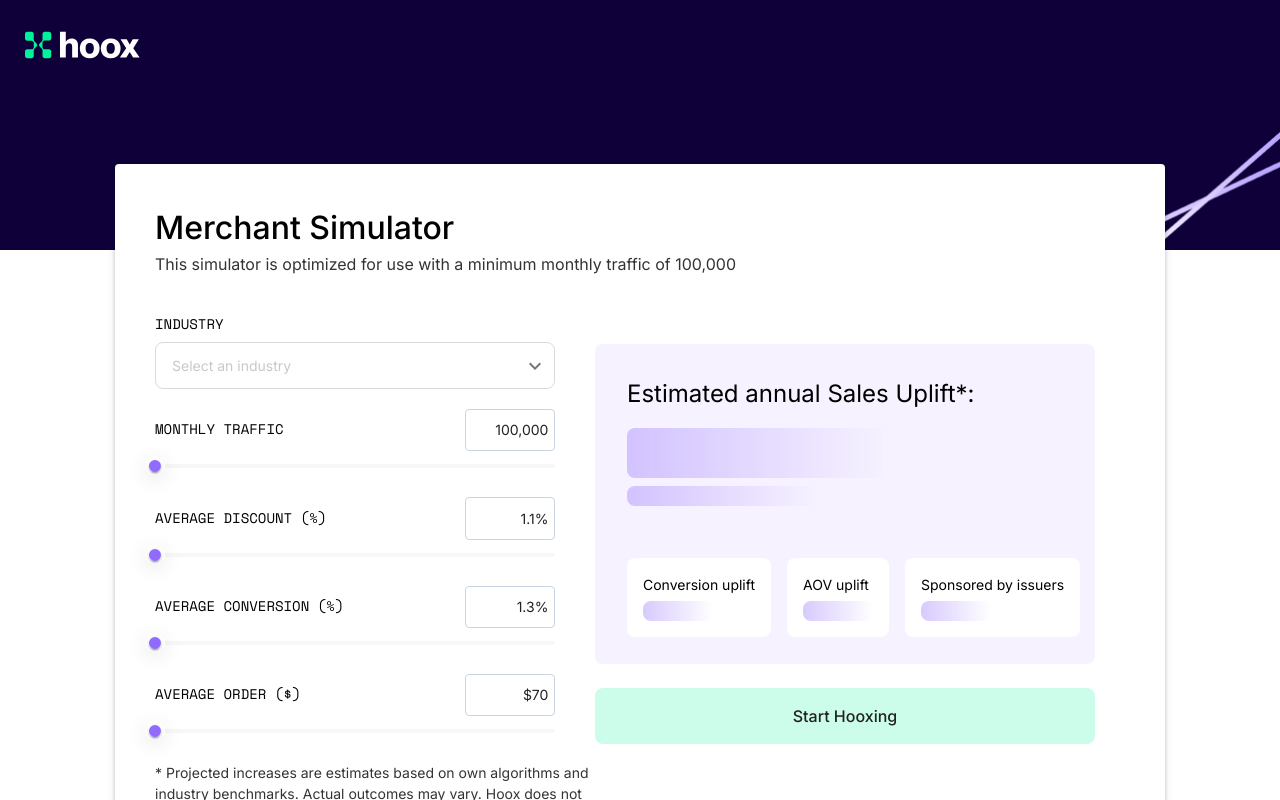
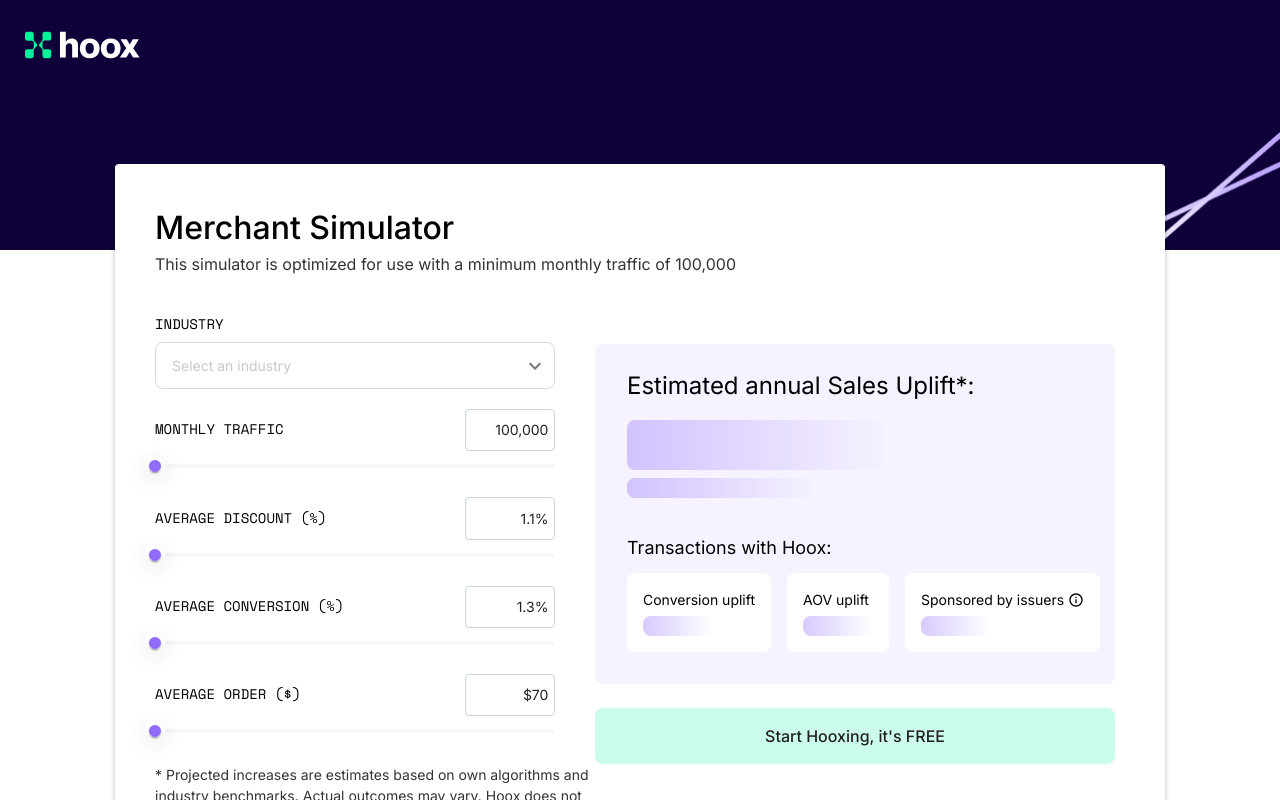
Before and after one commit to HooxPay/merchants-simulator, a Next.js app: page / in a window 1280 px wide. Both pictures are taken after a click on the button "Let’s Go!". Built offline with nearby package versions, Linux system fonts and the light colour scheme; what @mui/material-nextjs would draw is missing.

Commit message:
MS-40 - 41 update splash screen and simulator page
changed copy of splash screen title
changed copy of start hooxing button
added title to uplift section
added tooltip to sponsored uplift

```diff
--- a/src/components/MainScreenView/components/MerchantsSimulatorView/MerchantsSimulatorView.js
+++ b/src/components/MainScreenView/components/MerchantsSimulatorView/MerchantsSimulatorView.js
@@ -149,7 +149,7 @@
                     onClick={handleSubmit}
                     disabled={isLoading}
                   >
-                    Start Hooxing
+                    Start Hooxing, it's FREE
                   </StyledButton>
                 </Stack>
               </StyledRowContainer>
--- a/src/components/MainScreenView/components/MerchantsSimulatorView/components/SimulatorOutputSection/SimulatorOutputSection.js
+++ b/src/components/MainScreenView/components/MerchantsSimulatorView/components/SimulatorOutputSection/SimulatorOutputSection.js
@@ -7,19 +7,35 @@
   StyledBudgetTotal,
   StyledBudgetTotalSkeleton,
   StyledContainer,
+  StyledSubtitle,
   StyledTitle,
+  StyledToolTip,
   StyledUpliftAmount,
   StyledUpliftContainer,
   StyledUpliftContentContainer,
   StyledUpliftSkeleton,
   StyledUpliftTitle,
 } from './SimulatorOutputSection.styles';
+import { InfoOutlined } from '@mui/icons-material';
+import { Stack } from '@mui/material';
 
 const SimulatorOutputSection = forwardRef(({ isLoading, outputData }, ref) => {
   const renderUplift = (name, value) => {
     return (
       <StyledUpliftContentContainer>
-        <StyledUpliftTitle>{name}</StyledUpliftTitle>
+        <Stack direction={'row'} alignItems={'center'}>
+          <StyledUpliftTitle>{name}</StyledUpliftTitle>
+          {name === 'Sponsored by issuers' && (
+            <StyledToolTip
+              title={
+                'These are fully funded marketing budgets we will get for your store from card issuers.'
+              }
+              arrow
+            >
+              <InfoOutlined sx={{ fontSize: '1rem', marginLeft: '0.25rem' }} />
+            </StyledToolTip>
+          )}
+        </Stack>
         {isLoading ? (
           <StyledUpliftSkeleton variant='rectangular' width={70} height={20} />
         ) : (
@@ -30,7 +46,6 @@
   };
   return (
     <StyledContainer ref={ref}>
-
       <StyledTitle>Estimated annual Sales Uplift*:</StyledTitle>
 
       <StyledBudgetSummaryContainer>
@@ -57,6 +72,7 @@
           </StyledBudgetMonthly>
         )}
       </StyledBudgetSummaryContainer>
+      <StyledSubtitle>Transactions with Hoox:</StyledSubtitle>
       <StyledUpliftContainer>
         {renderUplift('Conversion uplift', outputData?.conversionUplift || 0)}
         {renderUplift('AOV uplift', outputData?.aovUplift || 0)}
--- a/src/components/MainScreenView/components/MerchantsSimulatorView/components/SimulatorOutputSection/SimulatorOutputSection.styles.js
+++ b/src/components/MainScreenView/components/MerchantsSimulatorView/components/SimulatorOutputSection/SimulatorOutputSection.styles.js
@@ -1,9 +1,15 @@
 import styled from '@emotion/styled';
-import { Box, Skeleton, Typography } from '@mui/material';
+import {
+  Box,
+  Skeleton,
+  Tooltip,
+  tooltipClasses,
+  Typography,
+} from '@mui/material';
 
 export const StyledContainer = styled(Box)(({ theme }) => ({
-  maxWidth: 500,
-  maxHeight: 320,
+  maxWidth: 520,
+  maxHeight: 340,
   backgroundColor: '#F6F2FF',
   borderRadius: '0.5rem',
   [theme.breakpoints.down('md')]: {
@@ -13,12 +19,17 @@
 }));
 
 export const StyledTitle = styled(Typography)(() => ({
-  padding: '2rem 2rem 1rem 2rem',
+  padding: '1.5rem 2rem 1rem 2rem',
   fontSize: '1.5rem',
 }));
 
+export const StyledSubtitle = styled(Typography)(() => ({
+  fontSize: '1.125rem',
+  padding: '0 0 0.75rem 2rem',
+}));
+
 export const StyledBudgetSummaryContainer = styled(Box)(() => ({
-  padding: '0 2rem 3rem 2rem',
+  padding: '0 2rem 2rem 2rem',
   lineHeight: 0,
 }));
 
@@ -87,3 +98,16 @@
     'linear-gradient(90deg, rgba(145, 106, 255, 0.4) 0%, rgba(145, 106, 255, 0) 100%)',
   borderRadius: '0.5rem',
 }));
+
+export const StyledToolTip = styled(({ className, ...props }) => (
+  <Tooltip {...props} classes={{ popper: className }} />
+))(({ theme }) => ({
+  [`& .${tooltipClasses.tooltip}`]: {
+    backgroundColor: '#F6F2FF',
+    fontSize: '0.625rem',
+    fontWeight: 400,
+    color: theme.palette.common.black,
+    padding: '0.5rem',
+    border: `1px solid ${theme.shadesOfPurple.light}`,
+  },
+}));
--- a/src/components/MainScreenView/components/SplashScreenView.js
+++ b/src/components/MainScreenView/components/SplashScreenView.js
@@ -10,7 +10,7 @@
         <Stack alignItems={'center'}>
           <Box>
             <Typography sx={styles.title}>
-              Increase Sales with Externally Funded Offers
+              Increase Sales with Issuer Funded Offers
             </Typography>
           </Box>
           <Box>
```
